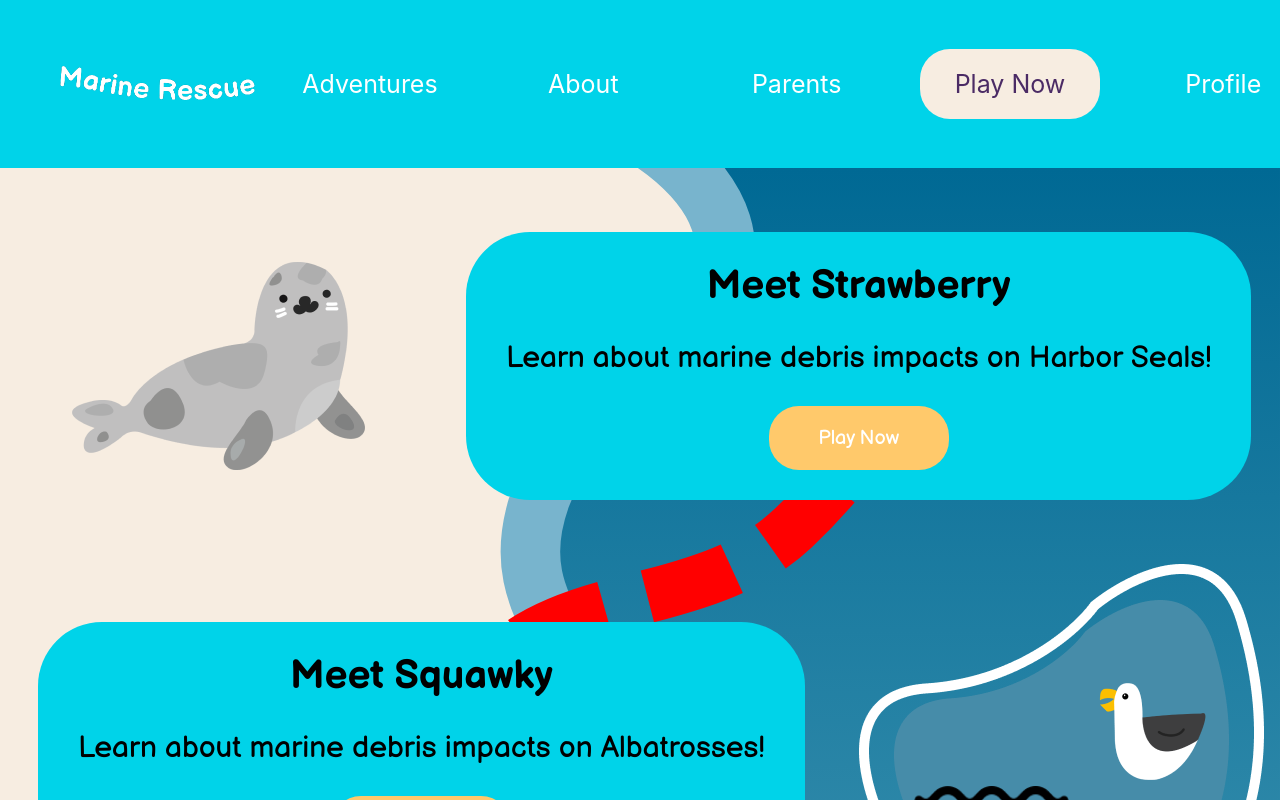
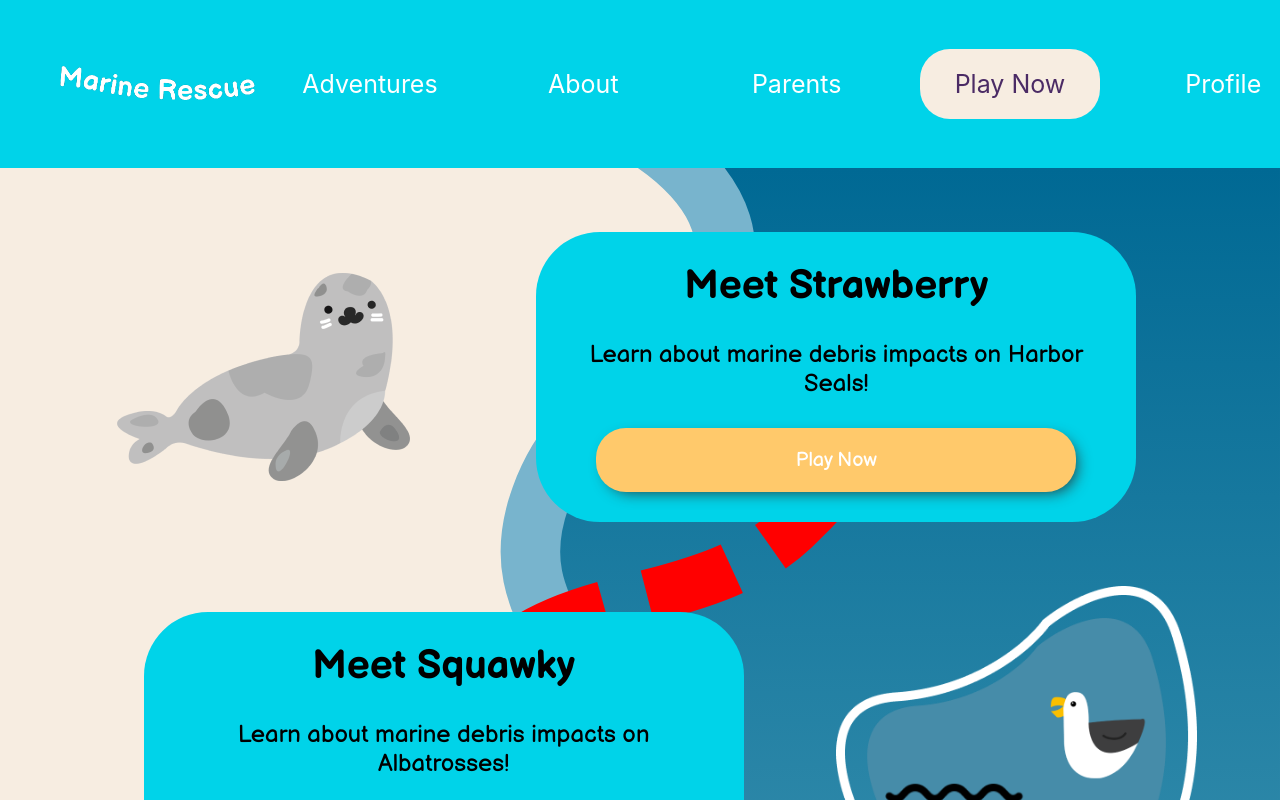
Before and after one commit to UW-AppleJACK/applejack, a React (Create React App) app in the folder marinerescue-frontend/: page /play in a window 1280 px wide. Shown: the top 800 px of the page. Built offline with nearby package versions, Linux system fonts and the light colour scheme.

Commit message:
Implement feedback on game landing page

```diff
--- a/marinerescue-frontend/src/App.scss
+++ b/marinerescue-frontend/src/App.scss
@@ -17,9 +17,14 @@ button {
   border-radius: 30px;
   font-family : inherit;
   cursor: pointer;
+  transition: 250ms background-color;
 
   &.sunshine {
     background-color: $sunshine;
+
+    &:hover {
+      background-color: darken($sunshine, 10);
+    }
   }
 }
 
--- a/marinerescue-frontend/src/pages/GameLandingPage.js
+++ b/marinerescue-frontend/src/pages/GameLandingPage.js
@@ -48,8 +48,10 @@ class GameLandingPage extends React.Component {
         return (
             <div id="game-landing-page">
                 <NavBar></NavBar>
-                <main id="game-map">
-                    {this.renderModules()}
+                <main id="game-map-container">
+                    <div id="game-map">
+                        {this.renderModules()}
+                    </div>
                 </main>
 
                 <div className="section">
--- a/marinerescue-frontend/src/pages/GameLandingPage.scss
+++ b/marinerescue-frontend/src/pages/GameLandingPage.scss
@@ -2,10 +2,15 @@
 @import '../styles/colors';
 
 #game-landing-page {
-    #game-map {
+    #game-map-container {
         background-image: url('../srcImages/adventure-map-bg.svg');
         background-size: cover;
         min-height: 100vh;
+        display: flex;
+        justify-content: center;
+
+        #game-map {
+            max-width: 1200px;
 
             .game-module-section {
                 display: flex;
@@ -68,14 +73,24 @@
                         background-color: $blue;
                         border-radius: 64px;
                         text-align: center;
-                    max-width: 800px;
+                        max-width: 600px;
 
                         p {
                             padding-top: 0;
                             padding-bottom: 0;
+                            font-size: 24px;
+                        }
+
+                        button {
+                            width: 80%;
+
+                            &:not(.disabled) {
+                                box-shadow: 5px 5px 15px -5px $dark;
                             }
                         }
                     }
                 }
             }
         }
+    }
+}
```
Lines whose indentation alone changed are shown as unchanged.
